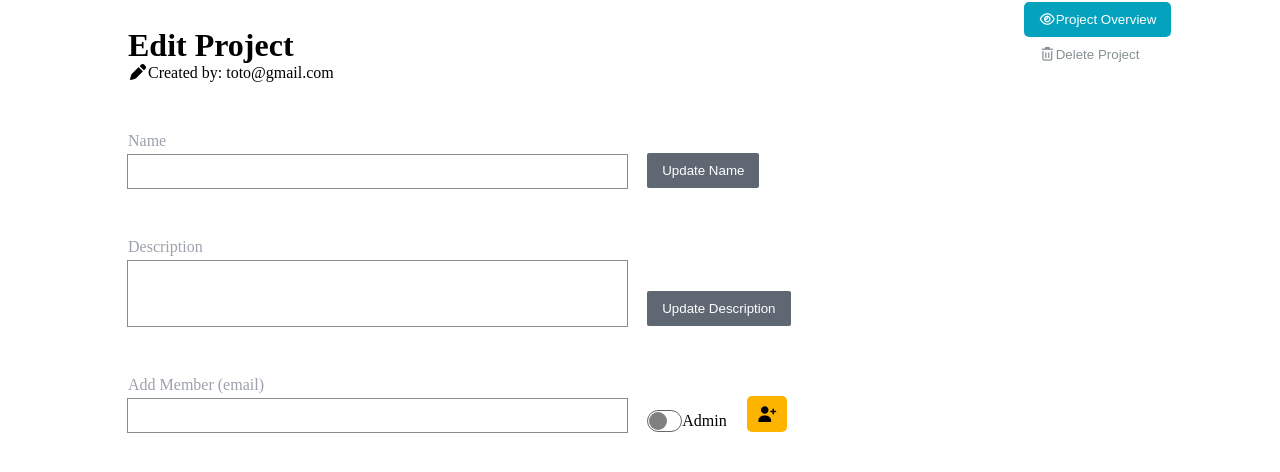
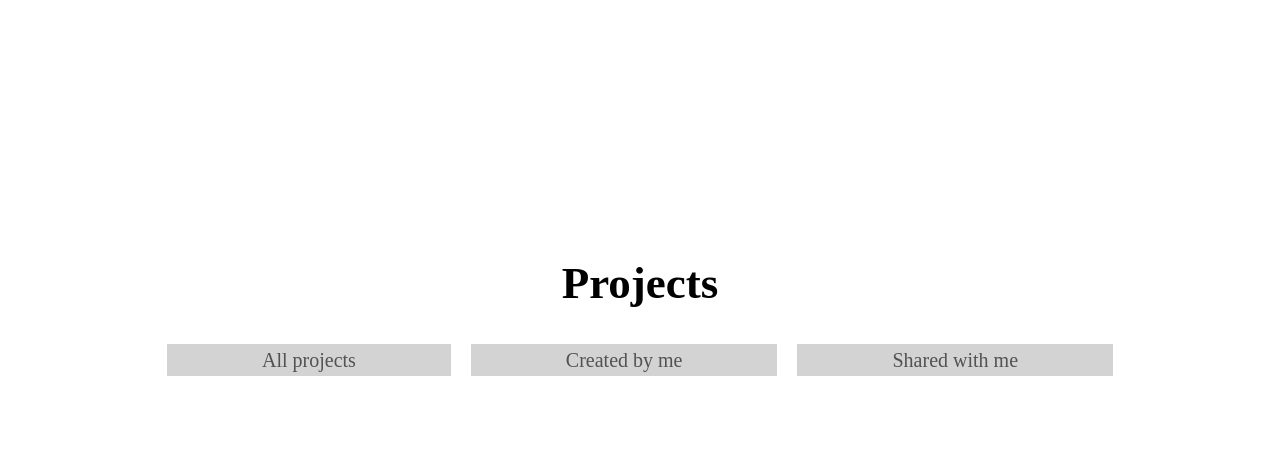
Before and after one commit to Musa12121/basecamp, a website: page public/account.html in a window 1280 px wide. Shown: the part 122-594 px from the top of the page. Drawn offline with Linux system fonts and the light colour scheme.

Commit message:
disappear classlarini nizamladim

```diff
--- a/public/account.html
+++ b/public/account.html
@@ -24,7 +24,7 @@
         </div>
     </nav>
     <main>
-        <div class="default disappear"> <!--didnt have disappear-->
+        <div class="default">
             <h1>Projects</h1>
             <div class="links">
                 <div class="link"><a href="#">All projects</a></div>
@@ -34,7 +34,7 @@
             <ul class="projectList">
             </ul>
         </div>
-        <div class="settingsPage "> <!--had disappear-->
+        <div class="settingsPage disappear">
             <main class="settingMain">
                 <div class="wrapperInsideMain">
                     <div><h1>Edit Project</h1>
```
